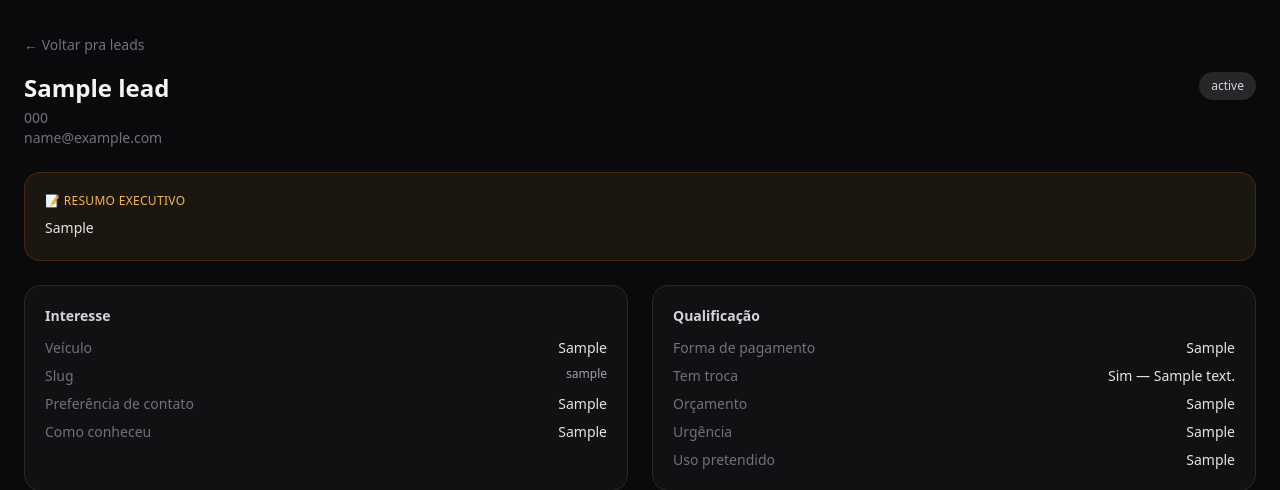
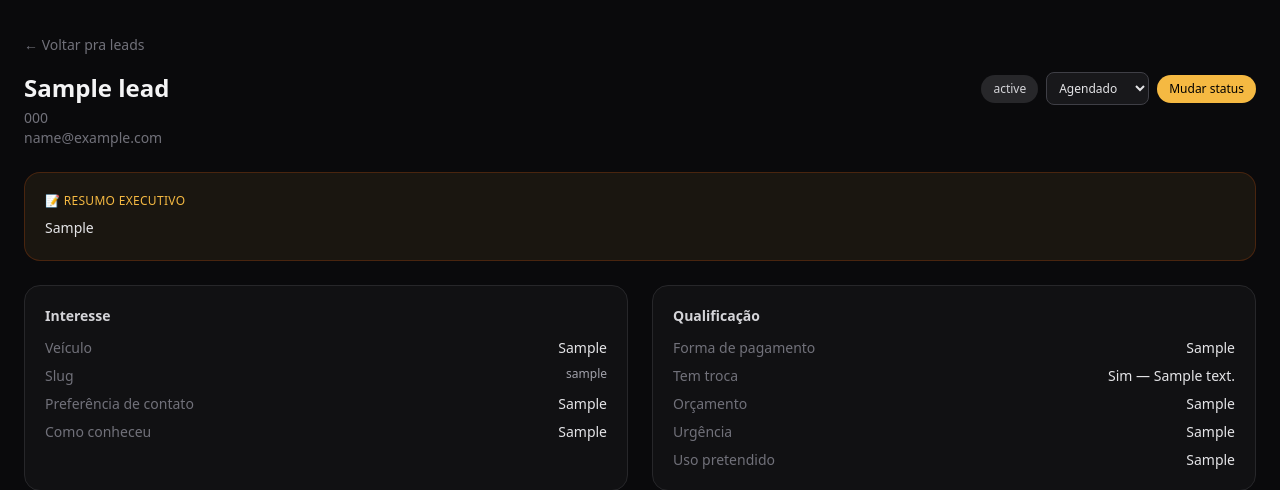
Before and after one commit to fernandohmoribe/CarIA, a FastAPI app: page /admin/leads/1 in a window 1280 px wide. Shown: the part 69-559 px from the top of the page. Run offline with FastAPI, Linux system fonts and the light colour scheme; the visitor is signed in with stand-in values (Sample User, id 1); tables that the repository leaves empty hold one stand-in row (values such as "Sample post"); some libraries are stand-ins or nearby versions.

Commit message:
feat: status manual de lead no painel, com testes automatizados
- Painel admin ganha dropdown pra mudar status do lead manualmente
  (Agendado, Transferido, Contatado, Convertido, Perdido)
- Convertido/Perdido encerram a conversa e o bot para de responder aquele
  telefone; se o cliente voltar a mandar mensagem, recebe uma cortesia e um
  lead novo é criado pra revisão manual, em vez de reabrir o lead fechado
- Adiciona pytest e tests/test_lead_status.py (unitário + integração)
  cobrindo a feature acima; CLAUDE.md documenta a convenção de testes daqui
  pra frente
- Fix: TEST_PHONES do .env de produção vazava pro ambiente de teste via
  load_dotenv(), bloqueando mensagens de teste silenciosamente

Co-Authored-By: Claude Sonnet 5 <noreply@anthropic.com>

```diff
--- a/admin/routes.py
+++ b/admin/routes.py
@@ -8,12 +8,15 @@ from fastapi.templating import Jinja2Templates
 
 from admin.auth import check_credentials, require_login
 from database import (
+    LEAD_STATUS_LABELS,
+    MANUAL_LEAD_STATUSES,
     SessionLocal,
     get_all_leads,
     get_available_vehicles,
     get_conversation_history,
     get_default_dealership,
     get_lead_by_id,
+    set_lead_status,
 )
 from dealership_config import to_local
 
@@ -101,15 +104,7 @@ async def dashboard(request: Request):
         status_counts = Counter(lead.status for lead in leads)
         funil = [
             {"status": s, "label": label, "count": status_counts.get(s, 0)}
-            for s, label in [
-                ("novo", "Novo"),
-                ("qualificado", "Qualificado"),
-                ("agendado", "Agendado"),
-                ("transferido", "Transferido"),
-                ("contatado", "Contatado"),
-                ("convertido", "Convertido"),
-                ("perdido", "Perdido"),
-            ]
+            for s, label in LEAD_STATUS_LABELS.items()
         ]
 
         veiculo_counts = Counter(lead.veiculo_interesse for lead in leads if lead.veiculo_interesse)
@@ -193,10 +188,37 @@ async def lead_detail_page(request: Request, lead_id: int):
             conversas.append({"status": conv.status, "created_at": conv.created_at, "mensagens": mensagens})
 
         return templates.TemplateResponse(
-            "lead_detail.html", {"request": request, "lead": lead, "conversas": conversas}
+            "lead_detail.html",
+            {
+                "request": request,
+                "lead": lead,
+                "conversas": conversas,
+                "manual_statuses": MANUAL_LEAD_STATUSES,
+                "status_labels": LEAD_STATUS_LABELS,
+            },
         )
     finally:
         db.close()
+
+
+@router.post("/leads/{lead_id}/status")
+async def update_lead_status(request: Request, lead_id: int, status: str = Form(...)):
+    redirect = require_login(request)
+    if redirect:
+        return redirect
+
+    if status not in MANUAL_LEAD_STATUSES:
+        return RedirectResponse(url=f"/admin/leads/{lead_id}", status_code=302)
+
+    db = SessionLocal()
+    try:
+        lead = get_lead_by_id(db, lead_id)
+        if lead:
+            set_lead_status(db, lead, status)
+    finally:
+        db.close()
+
+    return RedirectResponse(url=f"/admin/leads/{lead_id}", status_code=302)
 
 
 @router.get("/sync")
--- a/admin/templates/lead_detail.html
+++ b/admin/templates/lead_detail.html
@@ -10,11 +10,19 @@
         <p class="text-zinc-500 text-sm mt-1">{{ lead.telefone or lead.phone_number }}</p>
         {% if lead.email %}<p class="text-zinc-500 text-sm">{{ lead.email }}</p>{% endif %}
     </div>
-    <div class="flex gap-2">
+    <div class="flex items-center gap-2">
         {% if lead.prioridade == "quente" %}
         <span class="text-xs px-3 py-1.5 rounded-full bg-orange-950 text-orange-400">🔥 quente</span>
         {% endif %}
-        <span class="text-xs px-3 py-1.5 rounded-full bg-zinc-800 text-zinc-300">{{ lead.status }}</span>
+        <span class="text-xs px-3 py-1.5 rounded-full bg-zinc-800 text-zinc-300">{{ status_labels.get(lead.status, lead.status) }}</span>
+        <form method="post" action="/admin/leads/{{ lead.id }}/status" class="flex items-center gap-2">
+            <select name="status" class="bg-zinc-900 border border-zinc-700 text-zinc-200 text-xs rounded-lg px-2 py-1.5">
+                {% for s in manual_statuses %}
+                <option value="{{ s }}" {{ "selected" if s == lead.status else "" }}>{{ status_labels[s] }}</option>
+                {% endfor %}
+            </select>
+            <button type="submit" class="text-xs px-3 py-1.5 rounded-full bg-amber-450 text-black font-medium hover:opacity-90">Mudar status</button>
+        </form>
     </div>
 </div>
 
--- a/database.py
+++ b/database.py
@@ -119,7 +119,22 @@ class Conversation(Base):
 
 
 # ── Leads ────────────────────────────────────────────────────────────────
-# Status possíveis: novo | qualificado | agendado | transferido | contatado | convertido | perdido
+# novo e qualificado são calculados pela IA a partir da conversa — não entram no controle manual.
+# Os outros 5 dependem de uma ação humana (vendedor ligou, fechou venda, etc) e ficam editáveis
+# no painel admin. convertido/perdido são terminais: encerram a sessão e o bot para de responder
+# esse telefone (ver TERMINAL_LEAD_STATUSES em main.py).
+LEAD_STATUS_LABELS = {
+    "novo": "Novo",
+    "qualificado": "Qualificado",
+    "agendado": "Agendado",
+    "transferido": "Transferido",
+    "contatado": "Contatado",
+    "convertido": "Convertido",
+    "perdido": "Perdido",
+}
+MANUAL_LEAD_STATUSES = ["agendado", "transferido", "contatado", "convertido", "perdido"]
+TERMINAL_LEAD_STATUSES = {"convertido", "perdido"}
+
 # Prioridade: normal | quente
 class Lead(Base):
     __tablename__ = "leads"
@@ -370,6 +385,44 @@ def get_lead_by_id(db, lead_id: int) -> Lead | None:
     return db.query(Lead).filter(Lead.id == lead_id).first()
 
 
+def get_latest_lead_status(db, dealership_id: int, phone_number: str) -> str | None:
+    lead = (
+        db.query(Lead)
+        .filter(Lead.dealership_id == dealership_id, Lead.phone_number == phone_number)
+        .order_by(Lead.created_at.desc())
+        .first()
+    )
+    return lead.status if lead else None
+
+
+def set_lead_status(db, lead: Lead, status: str) -> Lead:
+    """Atualiza o status do lead. Se for terminal (convertido/perdido), também encerra a
+    sessão de conversa ativa — o atendimento por IA para nesse telefone (ver TERMINAL_LEAD_STATUSES
+    em main.py, que decide se responde ou não a próxima mensagem)."""
+    lead.status = status
+    lead.updated_at = datetime.utcnow()
+    db.commit()
+    db.refresh(lead)
+    if status in TERMINAL_LEAD_STATUSES:
+        close_conversation(db, lead.phone_number, status)
+    return lead
+
+
+def create_lead_after_closure(db, dealership_id: int, phone_number: str, previous_status: str) -> Lead:
+    """Cria um lead novo (status "novo") quando um cliente cujo lead anterior estava
+    encerrado (convertido/perdido) volta a mandar mensagem — pra alguém da loja revisar
+    manualmente por que ele voltou, em vez de reabrir o lead antigo já fechado."""
+    lead = Lead(
+        dealership_id=dealership_id,
+        phone_number=phone_number,
+        observacoes=f'Cliente retomou contato — lead anterior estava marcado como "{previous_status}". Revisar manualmente.',
+    )
+    db.add(lead)
+    db.commit()
+    db.refresh(lead)
+    return lead
+
+
 def lead_to_dict(lead: Lead) -> dict:
     return {
         "id": lead.id,
--- a/main.py
+++ b/main.py
@@ -17,7 +17,18 @@ from fastapi.staticfiles import StaticFiles
 from starlette.middleware.sessions import SessionMiddleware
 
 from claude_agent import get_ai_response
-from database import SessionLocal, get_conversation, get_conversation_updated_at, close_conversation, save_conversation
+from database import (
+    TERMINAL_LEAD_STATUSES,
+    SessionLocal,
+    close_conversation,
+    create_lead_after_closure,
+    get_conversation,
+    get_conversation_updated_at,
+    get_default_dealership,
+    get_latest_lead_status,
+    lead_to_dict,
+    save_conversation,
+)
 from dealership_config import (
     DEALERSHIP_NAME,
     DEALERSHIP_PHONE,
@@ -60,6 +71,11 @@ MAX_TURNS = 20
 CONVERSATION_EXPIRY_HOURS = 24
 
 RESET_COMMANDS = {"reiniciar", "recomeçar", "cancelar", "/start", "reset", "começar"}
+
+CLOSED_LEAD_MESSAGE = (
+    "Esse atendimento já foi concluído com nosso time 😊 Vou avisar um vendedor que você "
+    "entrou em contato de novo — ele já vai te retornar!"
+)
 
 _timestamps: dict[str, deque] = defaultdict(lambda: deque())
 _blocked: dict[str, float] = {}
@@ -182,6 +198,22 @@ async def notify_staff(lead: dict, phone: str) -> None:
         logger.warning(f"Não foi possível notificar o vendedor: {e}")
 
 
+async def handle_closed_lead_contact(phone: str, dealership_id: int, previous_status: str) -> None:
+    """Cliente cujo lead mais recente está encerrado (convertido/perdido) mandou mensagem de
+    novo. O bot não reengaja sozinho — manda só uma cortesia e cria um lead novo pra um vendedor
+    revisar manualmente. Da mensagem seguinte em diante, o bot já responde normal nesse lead novo."""
+    db = SessionLocal()
+    try:
+        lead = create_lead_after_closure(db, dealership_id, phone, previous_status)
+        lead_dict = lead_to_dict(lead)
+    finally:
+        db.close()
+
+    logger.info(f"[REENGAJAMENTO] {phone} voltou após lead {previous_status} — novo lead #{lead.id}")
+    await send_message(phone, CLOSED_LEAD_MESSAGE)
+    await notify_staff(lead_dict, phone)
+
+
 # ---------------------------------------------------------------------------
 # Core message processing
 # ---------------------------------------------------------------------------
@@ -284,6 +316,18 @@ async def webhook(request: Request):
 
     push_name = payload.get("_data", {}).get("notifyName", "") or phone
 
+    db = SessionLocal()
+    try:
+        dealership = get_default_dealership(db)
+        dealership_id = dealership.id if dealership else None
+        lead_status = get_latest_lead_status(db, dealership_id, phone) if dealership_id else None
+    finally:
+        db.close()
+
+    if lead_status in TERMINAL_LEAD_STATUSES:
+        asyncio.create_task(handle_closed_lead_contact(phone, dealership_id, lead_status))
+        return JSONResponse({"status": "ok"})
+
     if text.lower().strip() in RESET_COMMANDS:
         db = SessionLocal()
         try:
--- a/requirements.txt
+++ b/requirements.txt
@@ -8,3 +8,4 @@ pydantic==2.10.3
 jinja2==3.1.4
 itsdangerous==2.2.0
 python-multipart==0.0.17
+pytest==8.3.3
```
Also changed, not shown: CLAUDE.md (added, +19 -0 lines), tests/conftest.py (added, +16 -0 lines), tests/test_lead_status.py (added, +199 -0 lines), 1 other file.
